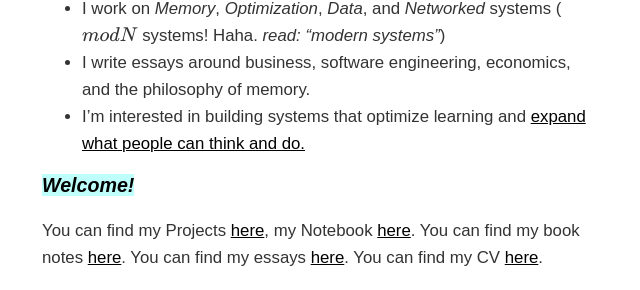
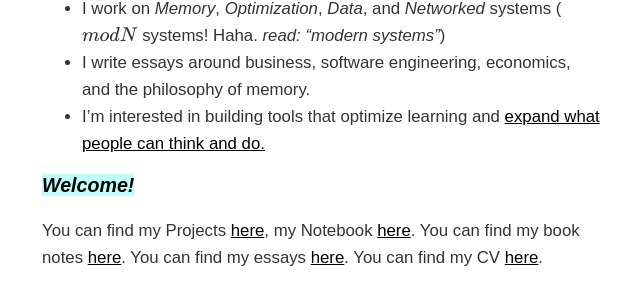
Before and after one commit to dCO2/rococo, a Jekyll site: the page built from index.md, in a window 1280 px wide. Shown: the part 237-527 px from the top of the page, without its empty margins (334-974 px from the left). Built offline with Jekyll 4.4.1, drawn with Linux system fonts in a browser that asks for light colours; some web fonts are replaced; formulas are drawn with MathJax 3.

Commit message:
Update index.md

```diff
--- a/index.md
+++ b/index.md
@@ -11,7 +11,7 @@ title: Home
 - I'm Caleb. I work as a Software Engineer. And sometimes a faux essayist too.
 - I work on _Memory_, _Optimization_, _Data_, and _Networked_ systems (\\(modN\\) systems! Haha. _read: "modern systems"_)
 - I write essays around business, software engineering, economics, and the philosophy of memory.
-- I'm interested in building systems that optimize learning and [expand what people can think and do.](https://andymatuschak.org/)
+- I'm interested in building tools that optimize learning and [expand what people can think and do.](https://andymatuschak.org/)
 
 <h3 style="background-color: #00ffef40;display: inline;"><em>Welcome!</em></h3>
 
```
